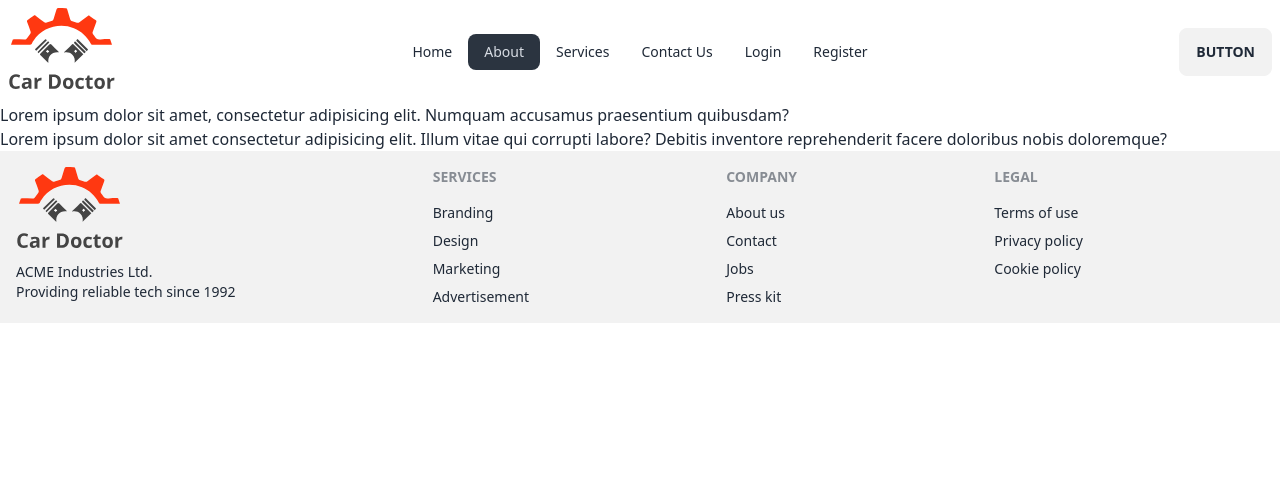
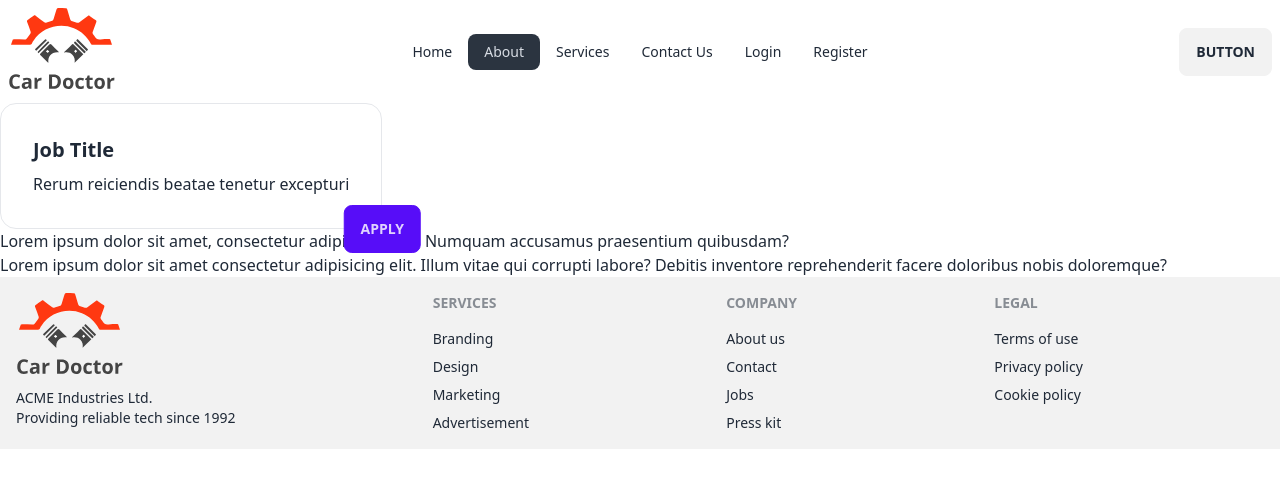
Before and after one commit to SheikhRakibhossain/Light_Car, a React (Vite) app: page /about in a window 1280 px wide. Shown: the top 488 px of the page. Built offline with nearby package versions, Linux system fonts and the light colour scheme; no server answers.

Commit message:
about us page indicator added

```diff
--- a/src/Pages/About/About.jsx
+++ b/src/Pages/About/About.jsx
@@ -2,6 +2,17 @@
 const About = () => {
     return (
         <div>
+            <div className="indicator">
+  <div className="indicator-item indicator-bottom">
+    <button className="btn btn-primary">Apply</button>
+  </div>
+  <div className="card border">
+    <div className="card-body">
+      <h2 className="card-title">Job Title</h2>
+      <p>Rerum reiciendis beatae tenetur excepturi</p>
+    </div>
+  </div>
+</div>
             <h1>Lorem ipsum dolor sit amet, consectetur adipisicing elit. Numquam accusamus praesentium quibusdam?</h1>
             <p>Lorem ipsum dolor sit amet consectetur adipisicing elit. Illum vitae qui corrupti labore? Debitis inventore reprehenderit facere doloribus nobis doloremque?</p>
         </div>
```
